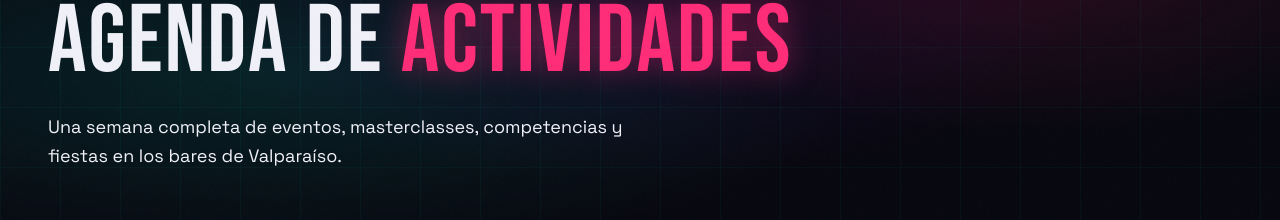
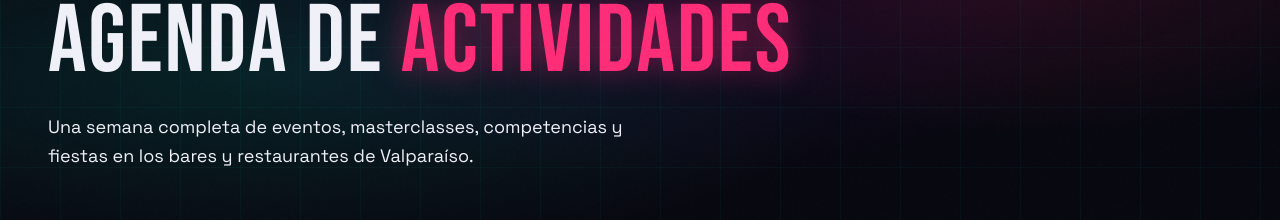
Before and after one commit to JPPinkyLabs/ValpoCW, a Next.js app: page /agenda in a window 1280 px wide. Shown: the part 193-413 px from the top of the page. Built offline with nearby package versions, Linux system fonts and the light colour scheme.

Commit message:
Locales por Bares en Agenda

```diff
--- a/src/app/agenda/page.tsx
+++ b/src/app/agenda/page.tsx
@@ -19,7 +19,7 @@
         eyebrow="9 – 15 Junio 2026"
         title="Agenda de"
         titleAccent="actividades"
-        subtitle="Una semana completa de eventos, masterclasses, competencias y fiestas en los bares de Valparaíso."
+        subtitle="Una semana completa de eventos, masterclasses, competencias y fiestas en los bares y restaurantes de Valparaíso."
       />
 
       <section className="py-16 px-6 md:px-12 bg-negro">
```
